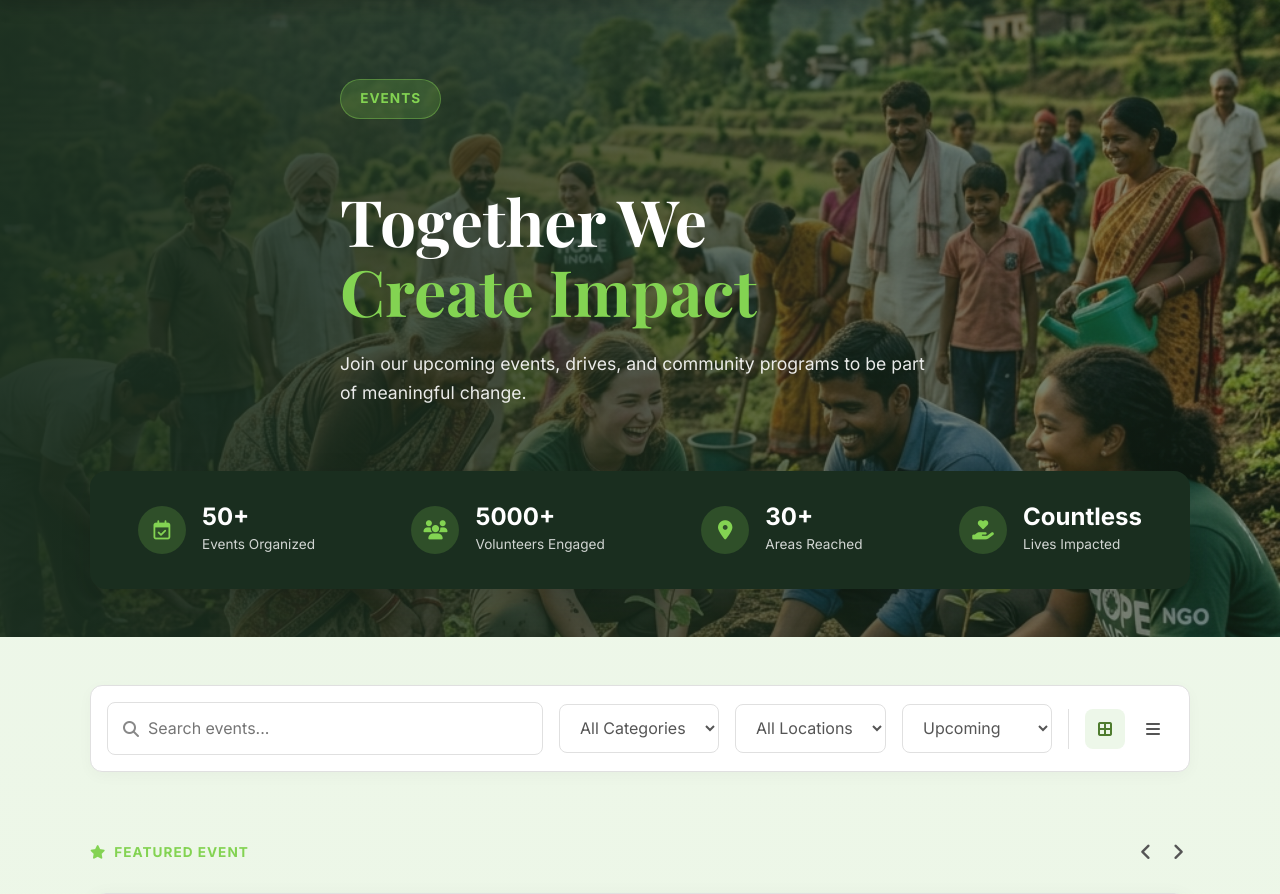
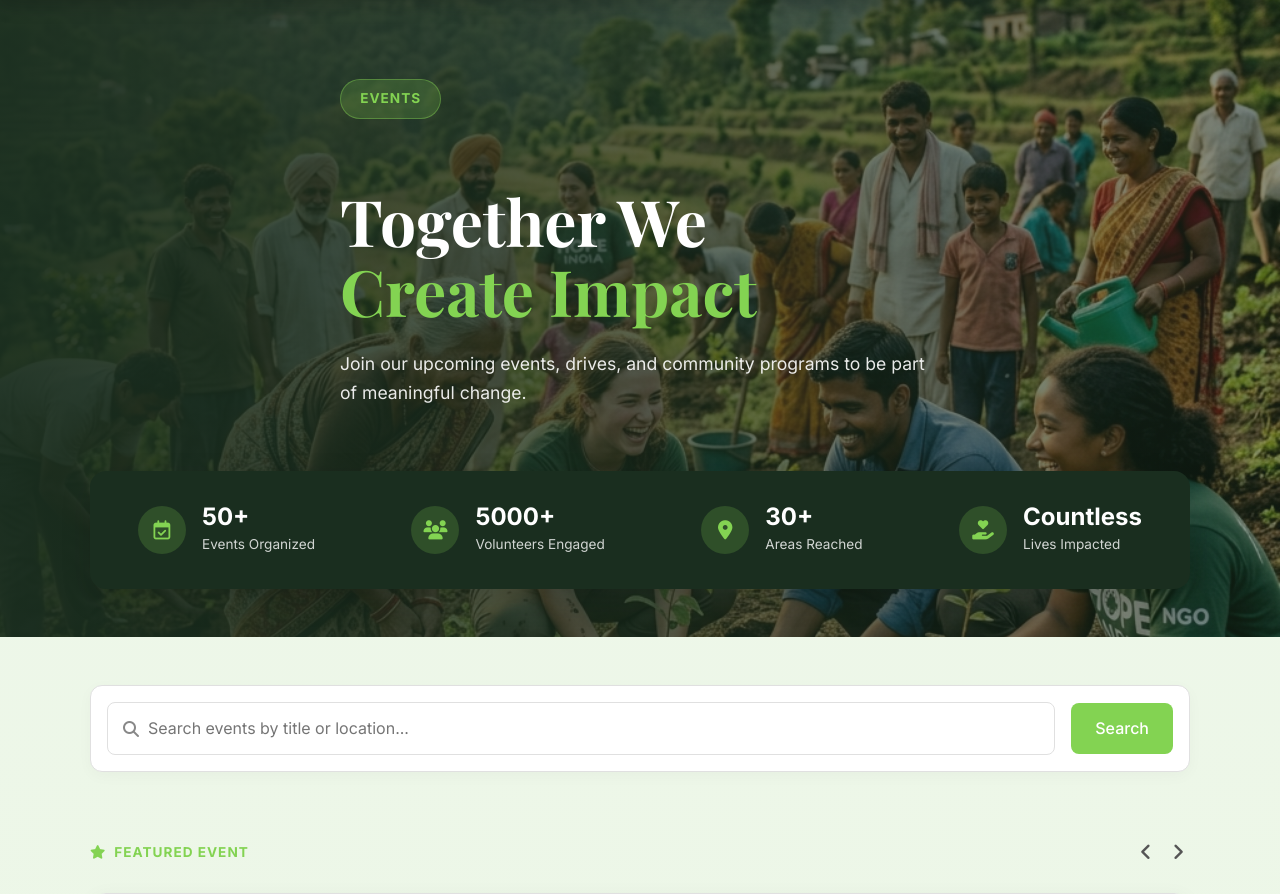
Before and after one commit to BShivaji/GoodHeartFoundation, a Flask app: page /events/ in a window 1280 px wide. Shown: the part 90-984 px from the top of the page. Run offline with Flask 3, Linux system fonts and the light colour scheme; data comes from the database, SQL or seed files in the repository.

Commit message:
feat: add event listing route and implement contact and events frontend templates

```diff
--- a/routes/event_routes.py
+++ b/routes/event_routes.py
@@ -1,11 +1,26 @@
-from flask import Blueprint, render_template
-
+from flask import Blueprint, render_template, request
 from controllers.event_controller import get_all_events
-
 
 event_bp = Blueprint("event", __name__)
 
-
 @event_bp.route("/")
 def list_events():
-    return render_template("user/events.html", events=get_all_events())
+    events      = get_all_events()
+    search_query = request.args.get("q", "").strip()
+
+    if search_query:
+        lowered = search_query.lower()
+        events  = [
+            e for e in events
+            if lowered in (
+                e.get("title",       "")
+                + e.get("location",  "")
+                + e.get("description", "")
+            ).lower()
+        ]
+
+    return render_template(
+        "user/events.html",
+        events=events,
+        search_query=search_query
+    )
--- a/templates/user/events.html
+++ b/templates/user/events.html
@@ -53,29 +53,29 @@
 
 <!-- 3. FILTER BAR -->
 <div class="container">
-    <div class="ev-filter-bar float-in">
+    <form class="ev-filter-bar float-in"
+          method="get"
+          action="{{ url_for('event.list_events') }}">
         <div class="ev-filter-search">
             <i class="fa-solid fa-magnifying-glass"></i>
-            <input type="text" placeholder="Search events...">
+            <input type="text"
+                   name="q"
+                   value="{{ request.args.get('q', '') }}"
+                   placeholder="Search events by title or location...">
         </div>
-        <select class="ev-filter-select">
-            <option>All Categories</option>
-            <option>Health</option>
-            <option>Education</option>
-            <option>Environment</option>
-        </select>
-        <select class="ev-filter-select">
-            <option>All Locations</option>
-        </select>
-        <select class="ev-filter-select">
-            <option>Upcoming</option>
-            <option>Past</option>
-        </select>
-        <div class="ev-filter-views">
-            <button class="ev-view-btn active"><i class="fa-solid fa-border-all"></i></button>
-            <button class="ev-view-btn"><i class="fa-solid fa-bars"></i></button>
-        </div>
-    </div>
+        <button type="submit"
+                class="button"
+                style="border-radius:8px; padding:0.8rem 1.5rem;">
+            Search
+        </button>
+        {% if request.args.get('q') %}
+        <a href="{{ url_for('event.list_events') }}"
+           class="button"
+           style="background:#203227; border-radius:8px; padding:0.8rem 1.2rem;">
+            Clear
+        </a>
+        {% endif %}
+    </form>
 </div>
 
 <!-- 4. FEATURED EVENT -->
```
Also changed, not shown: templates/user/contact.html (+40 -10 lines).
